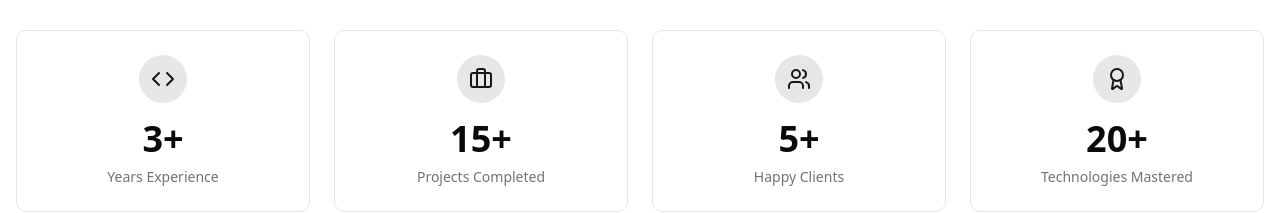
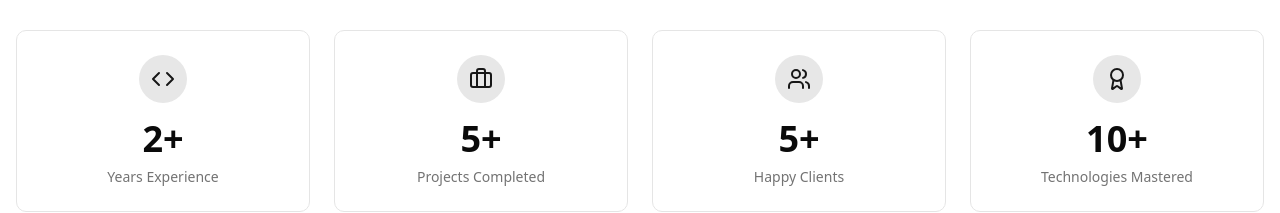
Before and after one commit to Josiah-praise/personal-portfolio, a Next.js app: page /about in a window 1280 px wide. Shown: the part 882-1095 px from the top of the page. Built offline with nearby package versions, Linux system fonts and the light colour scheme.

Commit message:
update: update statsection

```diff
--- a/components/about/stats-section.tsx
+++ b/components/about/stats-section.tsx
@@ -77,10 +77,10 @@ export function StatsSection() {
         By The Numbers
       </h2>
       <div className="grid grid-cols-2 md:grid-cols-4 gap-4 md:gap-6">
-        <StatItem icon={Code} value={3} label="Years Experience" suffix="+" />
-        <StatItem icon={Briefcase} value={15} label="Projects Completed" suffix="+" />
+        <StatItem icon={Code} value={2} label="Years Experience" suffix="+" />
+        <StatItem icon={Briefcase} value={5} label="Projects Completed" suffix="+" />
         <StatItem icon={Users} value={5} label="Happy Clients" suffix="+" />
-        <StatItem icon={Award} value={20} label="Technologies Mastered" suffix="+" />
+        <StatItem icon={Award} value={10} label="Technologies Mastered" suffix="+" />
       </div>
     </section>
   );
```
